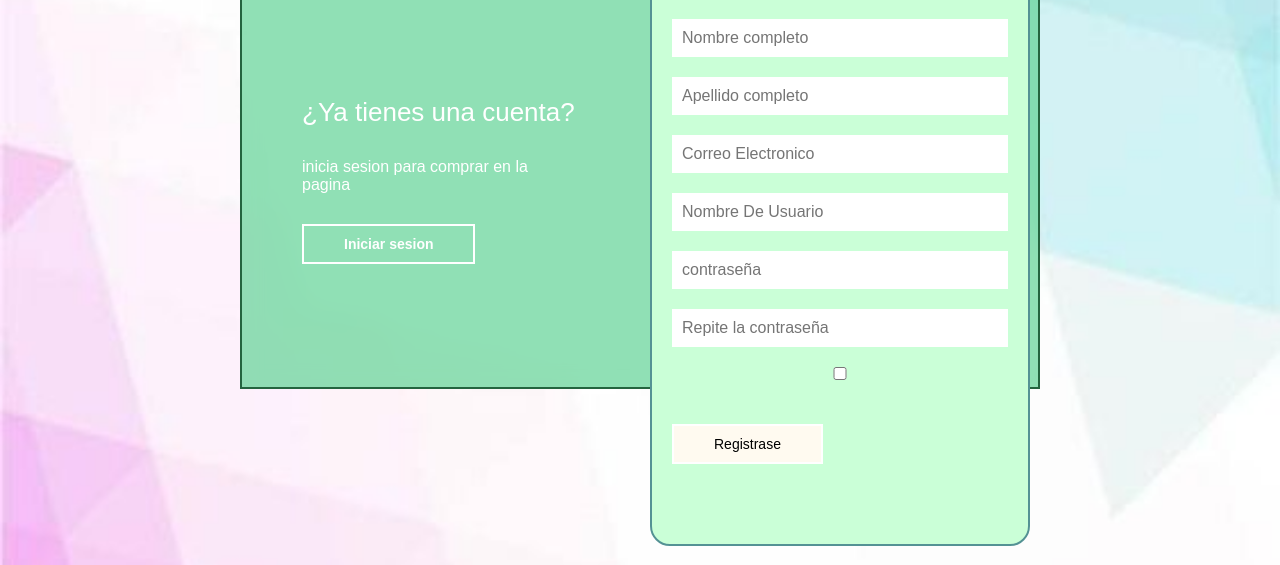
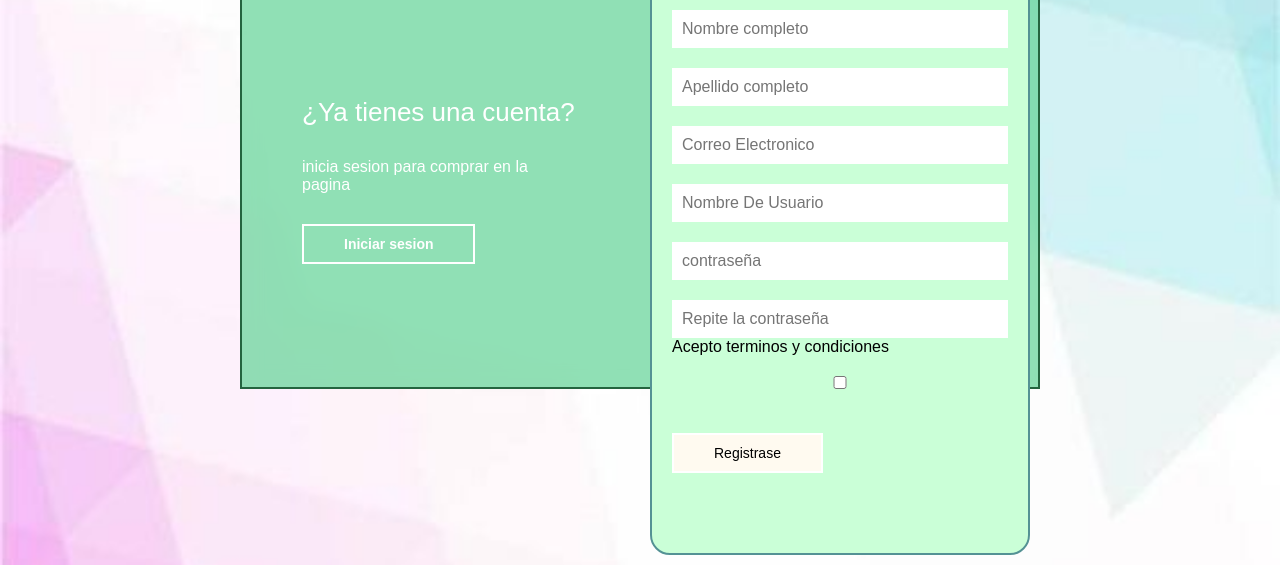
Before and after one commit to AndrocatGOO/proyectoSena, a plain HTML site: page login.html in a window 1280 px wide. Both pictures are taken after a click on the button "Registrarse". Shown: the part 235-800 px from the top of the page. Drawn offline with Linux system fonts and the light colour scheme.

Commit message:
pocos cambios

```diff
--- a/Estilos/js/script_login.js
+++ b/Estilos/js/script_login.js
@@ -2,7 +2,7 @@ document.getElementById("btn__iniciar-sesion").addEventListener("click",inisiarS
 document.getElementById("btn__registrarse").addEventListener("click",register);
 
 //animacionlogeo-register
-//varibles
+    //varibles
 
 var contenedor_login_register=document.querySelector(".contenedor__login-register");
 var formulario_login=document.querySelector(".formulario__login");
--- a/login.html
+++ b/login.html
@@ -33,6 +33,7 @@
                     <input type="text" placeholder="Nombre De Usuario">
                     <input type="password" placeholder="contraseña">
                     <input type="password" placeholder="Repite la contraseña">
+                    <a>Acepto terminos y condiciones</a>
                     <input type="checkbox" id="checkbox">
                     <button>Registrase</button>
                 </form>
--- /dev/null
+++ b/scripts/login.js
@@ -0,0 +1 @@
+//validacion login
```
